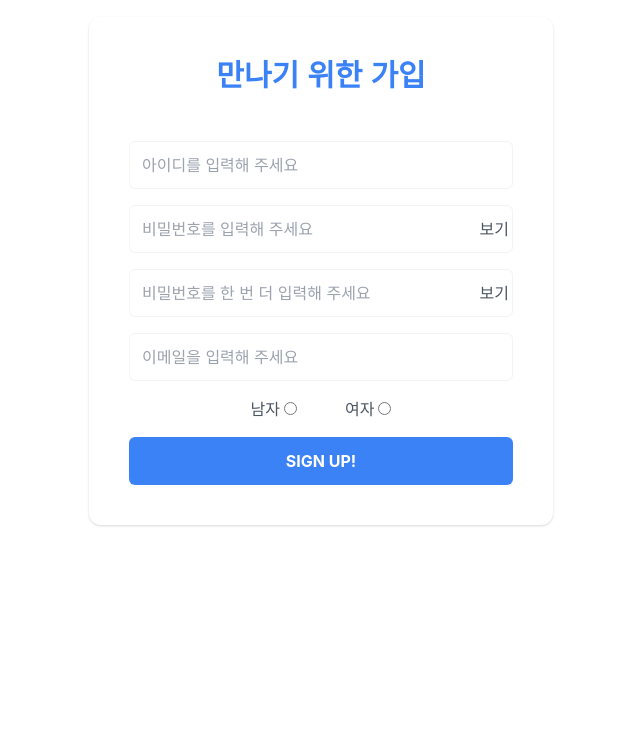
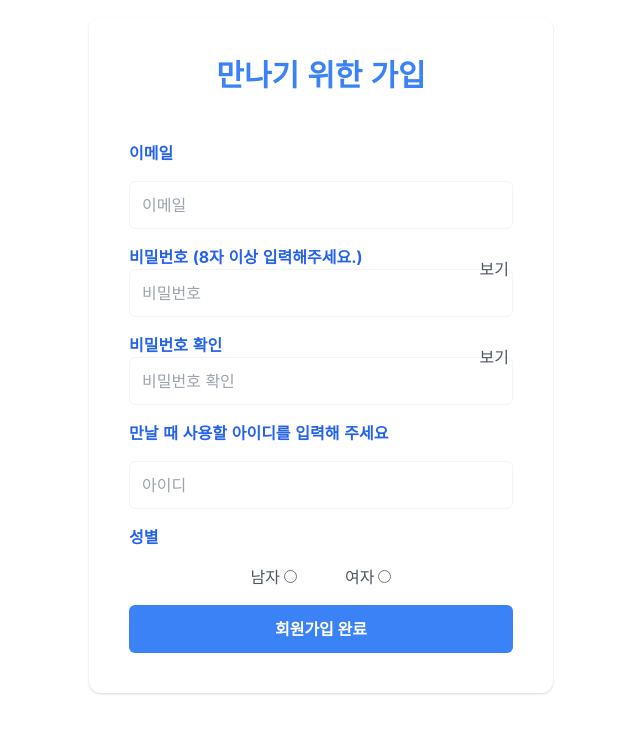
Before and after one commit to leezu2020/manna-frontend, a Nuxt app: page /join in a window 1280 px wide. Shown: the part 143-876 px from the top of the page, without its empty margins (319-959 px from the left). Before the commit the page ends 828 px from the top, so only its background shows below. Built offline with nearby package versions, Linux system fonts and the light colour scheme; what v-calendar would draw is missing.

Commit message:
임시 페이지 이동 설정

```diff
--- a/pages/join.vue
+++ b/pages/join.vue
@@ -6,21 +6,25 @@
       <h1 class="block mb-12 text-3xl font-bold text-blue-500 antialiased">
         만나기 위한 가입
       </h1>
-      <form class="space-y-4 font-normal font-normal text-gray-600">
+      <form class="space-y-4 font-normal text-gray-600">
+        <p class="text-blue-600 font-bold text-left">이메일</p>
         <input
-          type="text"
-          placeholder="아이디를 입력해 주세요"
+          type="email"
+          placeholder="이메일"
           class="block w-full h-12 pl-3 border border-gray-100 rounded-md hover:border-transparent hover:shadow-xl focus:border-blue-100"
-          v-model="ID"
+          v-model="Email"
         />
         <!-- 아이디 오류 출력 -->
         <span v-if="msg.ID" class="text-red-500">{{ msg.ID }}</span>
 
         <!-- 비밀번호 -->
         <div class="relative">
+          <p class="text-blue-600 font-bold text-left">
+            비밀번호 (8자 이상 입력해주세요.)
+          </p>
           <input
             type="password"
-            placeholder="비밀번호를 입력해 주세요"
+            placeholder="비밀번호"
             class="block w-full h-12 pl-3 border border-gray-100 rounded-md hover:border-transparent hover:shadow-xl focus:border-blue-400"
             v-model="Pwd"
           />
@@ -32,9 +36,10 @@
         <span v-if="msg.Pwd" class="text-red-500">{{ msg.Pwd }}</span>
 
         <div class="relative">
+          <p class="text-blue-600 font-bold text-left">비밀번호 확인</p>
           <input
             type="password"
-            placeholder="비밀번호를 한 번 더 입력해 주세요"
+            placeholder="비밀번호 확인"
             class="block w-full h-12 pl-3 border border-gray-100 rounded-md hover:border-transparent hover:shadow-xl focus:border-blue-400"
             v-model="PwdCheck"
           />
@@ -45,15 +50,19 @@
         <!-- 비밀번호 확인 오류 출력 -->
         <span v-if="msg.PwdCheck" class="text-red-500">{{ msg.PwdCheck }}</span>
 
+        <p class="text-blue-600 font-bold text-left">
+          만날 때 사용할 아이디를 입력해 주세요
+        </p>
         <input
-          type="email"
-          placeholder="이메일을 입력해 주세요"
+          type="text"
+          placeholder="아이디"
           class="block w-full h-12 pl-3 border border-gray-100 rounded-md hover:border-transparent hover:shadow-xl focus:border-blue-400"
-          v-model="Email"
+          v-model="ID"
         />
         <!-- 이메일 오류 출력 -->
         <span v-if="msg.Email" class="text-red-500">{{ msg.Email }}</span>
 
+        <p class="text-blue-600 font-bold text-left">성별</p>
         <fieldset class="block inline-flex">
           <div class="flex-1 inline-gird grid-cols-02 gap-x-4 mr-12">
             <label for="male" class="mr-1">남자</label>
@@ -83,7 +92,7 @@
           class="block w-full text-center h-12 rounded-md bg-blue-500 text-white font-bold tracking-widset hover:bg-blue-600 hover:shadow"
           @click.prevent="submitInfo()"
         >
-          SIGN UP!
+          회원가입 완료
         </button>
       </form>
     </div>
@@ -118,6 +127,11 @@ export default {
         gender: this.Gender,
       }
       console.log(info)
+      // api 통한 회원가입
+
+      // 회원가입 후, 로그인
+      // 약속 캘린더로 이동
+      this.$router.push('/calendar')
     },
     validateID(id) {
       if (id.length > 16) {
--- a/pages/login.vue
+++ b/pages/login.vue
@@ -6,9 +6,10 @@
           <input type="text" placeholder="Email" class=" border-2 border-gray-400 w-full h-5 px-3 py-5 mt-4 hover:outline-none focus:outline-none focus:ring-1 focus:ring-indigo-600 rounded-md">
           <input type="password" placeholder="Password" class=" border-2 border-gray-400 w-full h-5 px-3 py-5 mt-4 hover:outline-none focus:outline-none focus:ring-1 focus:ring-indigo-600 rounded-md">
           <div class="flex flex-col">
-            <button class="h-10 mt-4 bg-indigo-500 text-white rounded-lg">Login</button>
+            <button class="h-10 mt-4 bg-indigo-500 text-white rounded-lg">로그인</button>
             <button class="h-10 mt-4 bg-kakao-login bg-no-repeat bg-contain bg-center bg-kakao-yellow rounded-lg"></button>
-            <a href="#" class="block mt-4 text-sm hover:underline">Forgot password?</a>
+            <a href="#" class="block mt-4 text-sm hover:underline text-blue-700">비밀번호를 잊으셨나요?</a>
+            <nuxt-link to="/join" class="block mt-4 text-sm hover:underline text-blue-700">회원가입</nuxt-link>
           </div>
         </div>
       </div>
```
